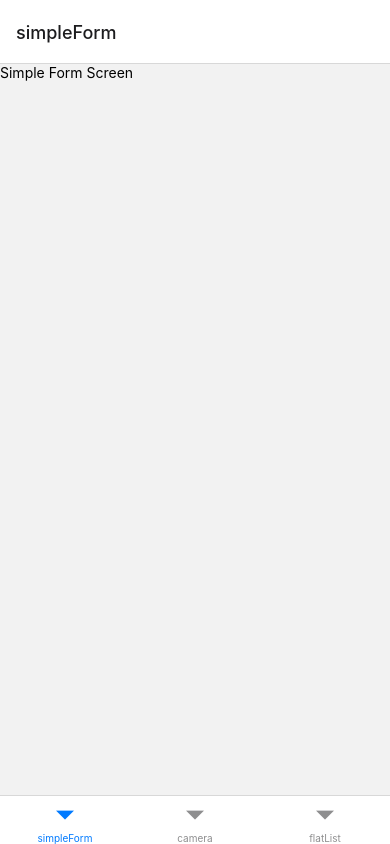
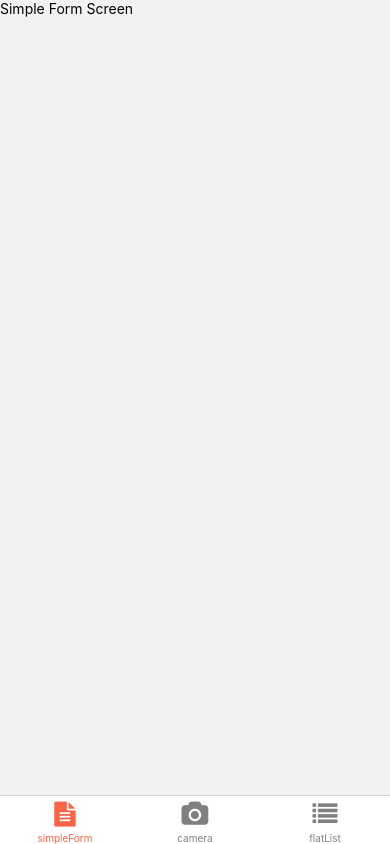
Before and after one commit to edyerena086/react-native, a React Native app: screen / in a window 390 px wide. Built offline with nearby package versions, Linux system fonts and the light colour scheme.

Commit message:
Added icons into the project and bottom tab nav

```diff
--- a/package.json
+++ b/package.json
@@ -12,13 +12,16 @@
   "dependencies": {
     "@react-native-masked-view/masked-view": "^0.2.9",
     "@react-navigation/bottom-tabs": "^6.5.8",
+    "@react-navigation/drawer": "^6.6.3",
     "@react-navigation/native": "^6.1.7",
     "@react-navigation/stack": "^6.3.17",
     "react": "18.2.0",
     "react-native": "0.72.3",
     "react-native-gesture-handler": "^2.12.0",
+    "react-native-reanimated": "^3.3.0",
     "react-native-safe-area-context": "^4.7.1",
-    "react-native-screens": "^3.22.1"
+    "react-native-screens": "^3.22.1",
+    "react-native-vector-icons": "^9.2.0"
   },
   "devDependencies": {
     "@babel/core": "^7.20.0",
@@ -28,6 +31,7 @@
     "@react-native/metro-config": "^0.72.9",
     "@tsconfig/react-native": "^3.0.0",
     "@types/react": "^18.0.24",
+    "@types/react-native-vector-icons": "^6.4.13",
     "@types/react-test-renderer": "^18.0.0",
     "babel-jest": "^29.2.1",
     "eslint": "^8.19.0",
--- a/src/navigation/bottom.tab.navigation.tsx
+++ b/src/navigation/bottom.tab.navigation.tsx
@@ -1,6 +1,7 @@
 // Import core libraries
 import React, {FC} from 'react'
 import {createBottomTabNavigator} from '@react-navigation/bottom-tabs'
+import FontAwemoseIcon from 'react-native-vector-icons/FontAwesome'
 
 // Import screens
 import {SimpleFormScreen, CameraScreen, FlatListScreen} from '../screens'
@@ -9,7 +10,26 @@
 
 const BottomTabNavigation: FC = () => {
   return (
-    <Tab.Navigator>
+    <Tab.Navigator
+      screenOptions={({route}) => ({
+        headerShown: false,
+        tabBarIcon: ({focused, color, size}) => {
+          let iconName
+
+          if (route.name === 'simpleForm') {
+            iconName = focused ? 'file-text' : 'file-text-o'
+          } else if (route.name === 'camera') {
+            iconName = focused ? 'camera' : 'camera'
+          } else if (route.name === 'flatList') {
+            iconName = focused ? 'list' : 'list'
+          }
+
+          // You can return any component that you like here!
+          return <FontAwemoseIcon name={iconName} size={size} color={color} />
+        },
+        tabBarActiveTintColor: 'tomato',
+        tabBarInactiveTintColor: 'gray',
+      })}>
       <Tab.Screen name={'simpleForm'} component={SimpleFormScreen} />
       <Tab.Screen name={'camera'} component={CameraScreen} />
       <Tab.Screen name={'flatList'} component={FlatListScreen} />
```
Also changed, not shown: 6 other files (tests, documents, lock files or other folders).
